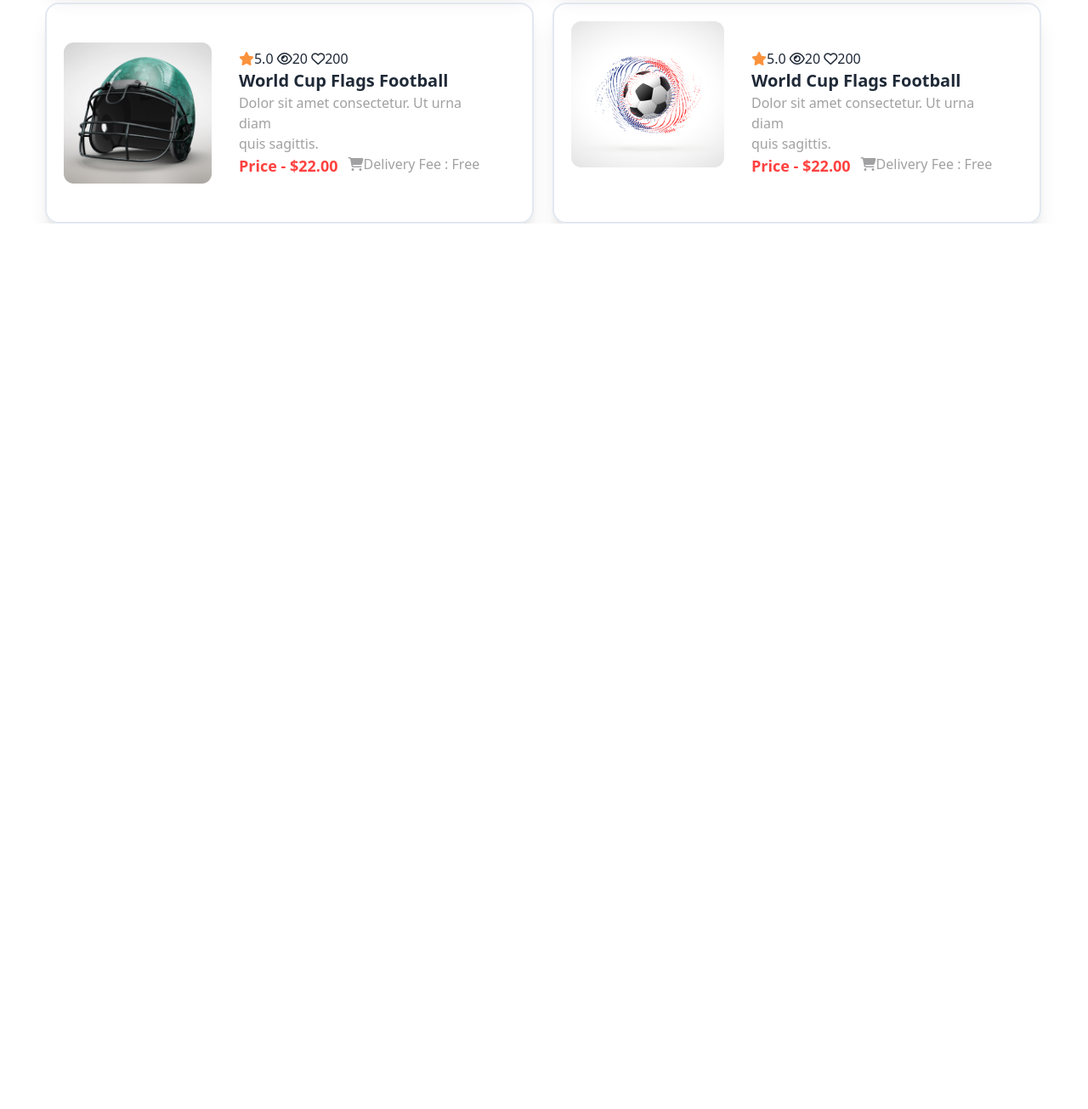
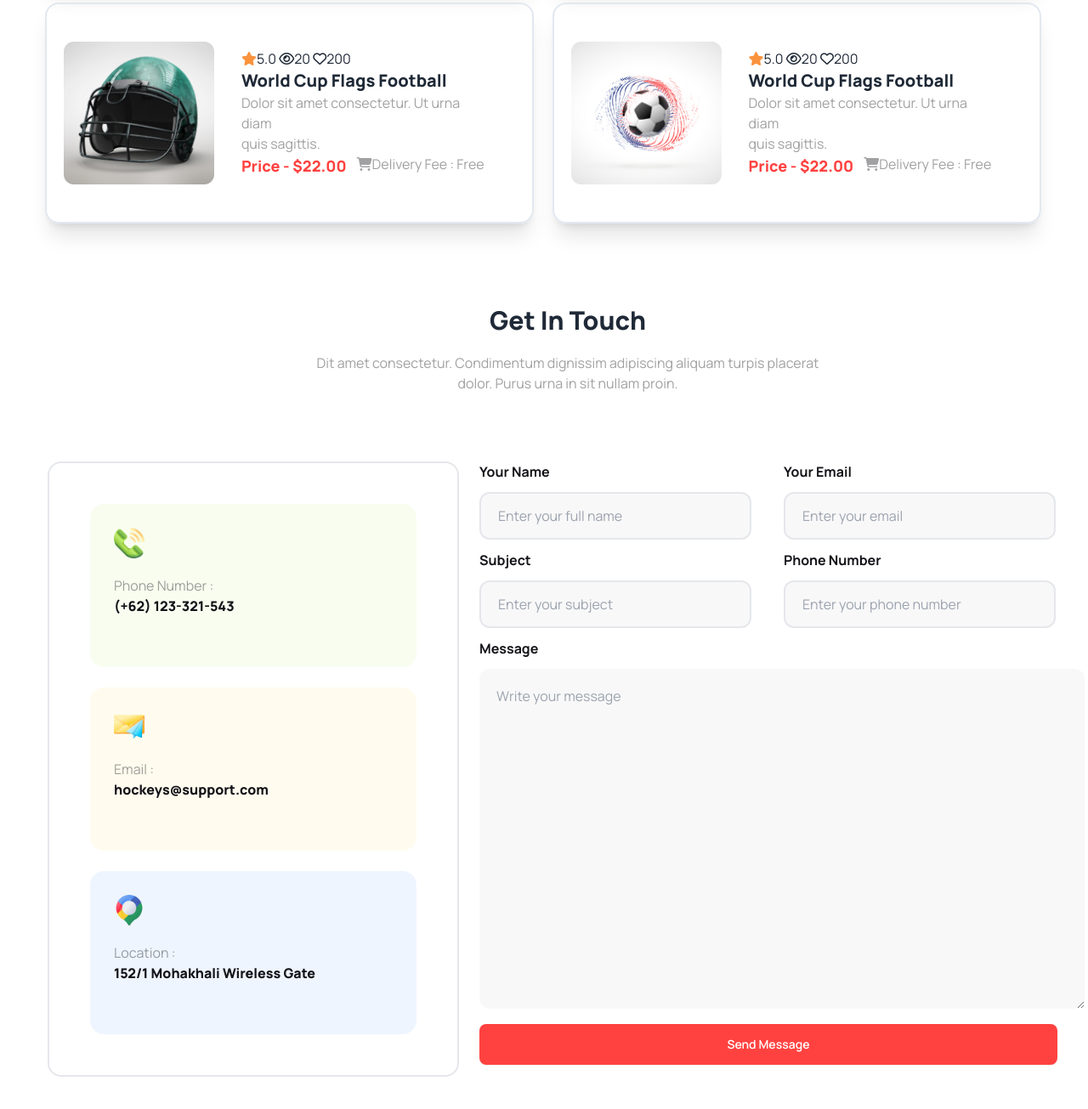
Before and after one commit to abdullahjim29/my-third-assignment-hockey, a plain HTML site: page index.html in a window 1280 px wide. Shown: the part 3107-4412 px from the top of the page at 85% size. Before the commit the page ends 3370 px from the top, so only its background shows below. Drawn offline with nearby package versions, Linux system fonts and the light colour scheme.

Commit message:
get in touch section added

```diff
--- a/index.html
+++ b/index.html
@@ -31,7 +31,7 @@
         }
     </style>
 </head>
-<body class="font-manrop">
+<body class="font-manrope">
     <header class="container mx-auto">
         <nav>
 
@@ -288,8 +288,8 @@
             </div>
               <!-- card 6 -->
               <div class="border-2 border-slate-200 p-5 shadow-xl rounded-2xl w-auto lg:w-[575px]">
-                <div class="card card-side ">
-                   <div> <figure><img class="w-auto lg:w-[180px]" src="Images/10.png" alt=""/></figure></div>
+                <div class="card card-side  ">
+                    <figure><img src="Images/10.png" alt=""/></figure>
                     <div class="card-body inline">
                         <span>
                             <i class="fa-solid fa-star text-orange-400"></i>5.0</span>
@@ -305,10 +305,76 @@
                            </div>
                     </div>
                   </div>
-               </div>
+            </div>
               </div>
            </section>
 
+           <!-- Get in touch section start -->
+           <section class="my-24 ml-14">
+                <div class="content text-center space-y-5 mb-20">
+                <h2 class="text-3xl font-extrabold">Get In Touch</h2>
+                <p class="text-[#0D0D1263]">Dit amet consectetur. Condimentum dignissim adipiscing aliquam turpis placerat <br> dolor. Purus urna in sit nullam proin. </p>
+                </div>
+
+                <div class="two-side flex-row lg:flex gap-6 my-0 mx-auto">
+                    <div class="left-side space-y-6 border-2 border-solid p-12 rounded-2xl">
+                        <!-- call -->
+                        <div class="w-auto lg:w-96 h-auto lg:h-48 bg-[#BCED6D1A] border-1 border-slate-200 rounded-2xl p-7 space-y-5">
+                        <img class="w-9 h-9" src="Images/call.png" alt="">
+                        <p class="text-[#13131866]">Phone Number : <br>
+                        <span class="text-[#131318] font-extrabold">(+62) 123-321-543</span></p>
+                        </div>
+                        <!-- messege -->
+                        <div>
+                            <div class="w-auto lg:w-96 h-auto lg:h-48 bg-[#FDDD5F1A] border-1 border-slate-200 rounded-2xl p-7 space-y-5">
+                                <img class="w-9 h-9" src="Images/message.png" alt="">
+                                <p class="text-[#13131866]">Email : <br>
+                                <span class="text-[#131318] font-extrabold">hockeys@support.com</span></p>
+                                </div>
+                        </div>
+                        <!-- map -->
+                        <div>
+                            <div class="w-auto lg:w-96 h-auto lg:h-48 bg-[#629CF319] border-1 border-slate-200 rounded-2xl p-7 space-y-5">
+                                <img class="w-9 h-9" src="Images/map.png" alt="">
+                                <p class="text-[#13131866]">Location : <br>
+                                <span class="text-[#131318] font-extrabold">152/1 Mohakhali Wireless Gate</span></p>
+                                </div>
+                        </div>
+                    </div>
+
+                    <div class="right-side gap-5 ">
+
+                        <div class="grid grid-cols-1 lg:grid-cols-2">
+                            <!-- name and subject -->
+                        <div class="">
+                         <p class="text-[#131318] font-bold mb-3">Your Name</p>
+                         <input class="border-2 bg-[#f8f8f8] rounded-xl w-80 h-14 p-5" type="text" name="name" id="name" placeholder="Enter your full name">
+
+                          <p class="text-[#131318] font-bold mb-3 mt-3">Subject</p>
+                         <input class="border-2 bg-[#f8f8f8] rounded-xl w-80 h-14 p-5" type="text" name="name" id="name" placeholder="Enter your subject">
+                        </div>
+
+                         <!-- email and phone number-->
+                         <div>
+                            <p class="text-[#131318] font-bold mb-3">Your Email</p>
+                            <input class="border-2 bg-[#f8f8f8] rounded-xl w-80 h-14 p-5" type="text" name="name" id="name" placeholder="Enter your email">
+
+                             <p class="text-[#131318] font-bold mb-3 mt-3">Phone Number</p>
+                            <input class="border-2 bg-[#f8f8f8] rounded-xl w-80 h-14 p-5" type="text" name="name" id="name" placeholder="Enter your phone number">
+                         </div>
+
+                        <div class="mt-3 border-1 space-y-3">
+                        <p class="text-[#131318] font-bold">Message</p>
+                        <textarea class="bg-[#f8f8f8] rounded-xl p-5" name="" id="" cols="73" rows="15" placeholder="Write your message"></textarea>
+                        <button class="w-auto lg:w-[680px] btn border-none text-white bg-[#FF4240]">Send Message</button>
+                        </div>
+
+                        </div>
+
+
+                     </div>
+                </div>
+           </section>
     </main>
     <footer>
 
```
Also changed, not shown: Images/call.png (renamed from Images/Group 1171275317.png), Images/map.png (renamed from Images/Group 1171275321.png), Images/message.png (renamed from Images/Group 1171275318.png).
